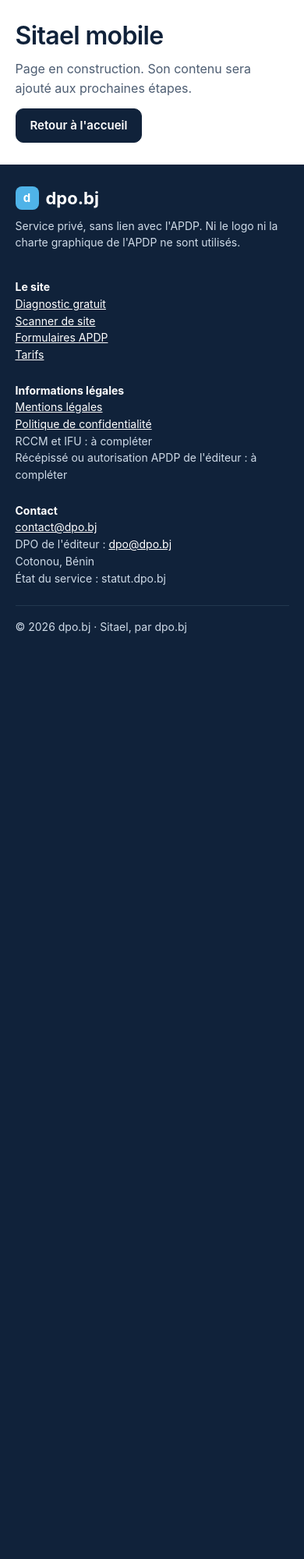
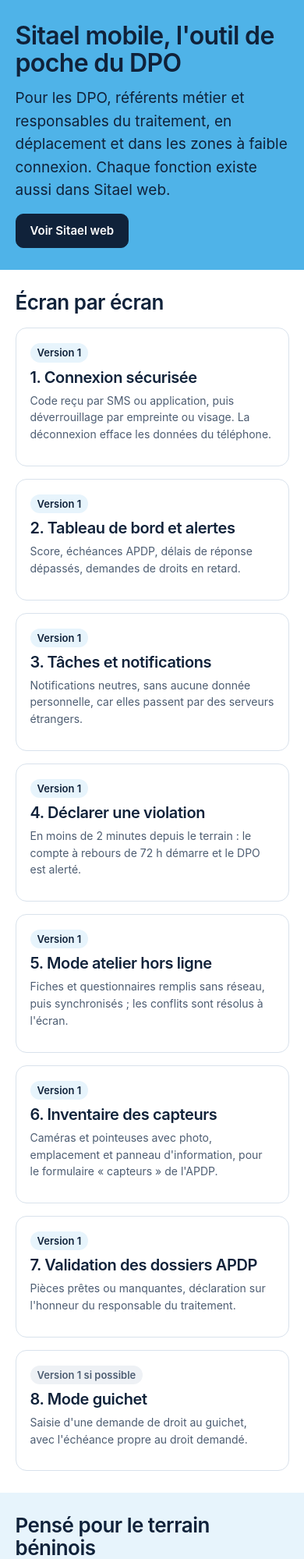
Before and after one commit to houedonoufils-stack/dpo-bj, a Laravel app: page /logiciel/mobile in a window 390 px wide. Shown: the part 271-2270 px from the top of the page at 78% size. Before the commit the page ends 1083 px from the top, so only its background shows below. Run offline with Laravel 12, Linux system fonts and the light colour scheme.

Commit message:
Site dpo.bj - Étape 4 : pages Sitael web et Sitael mobile

```diff
--- /dev/null
+++ b/app/Http/Controllers/Site/LogicielController.php
@@ -0,0 +1,83 @@
+<?php
+
+namespace App\Http\Controllers\Site;
+
+use App\Http\Controllers\Controller;
+use Illuminate\View\View;
+
+class LogicielController extends Controller
+{
+    /** Page « Sitael web » (sections 3 et 4.1 du cahier des charges). */
+    public function web(): View
+    {
+        return view('site.logiciel', [
+            // 'phare' = mis en avant, comme le demande la section 4.1
+            'modules' => [
+                ['titre' => 'Qualification du régime', 'article' => '3.2', 'phare' => true,
+                 'texte' => "Un questionnaire classe chaque traitement : hors champ, dispensé, norme simplifiée, déclaration, autorisation ou acte réglementaire, avec l'article applicable."],
+                ['titre' => 'Dossiers APDP', 'article' => '3.2 et 3.14', 'phare' => true,
+                 'texte' => "Formulaires officiels préremplis, liste des pièces, suivi du délai de l'art. 412 : alerte à J+45, échéance à J+60 ou J+90, courrier de relance."],
+                ['titre' => 'Registre des traitements', 'article' => '3.1', 'phare' => true,
+                 'texte' => 'Fiches calquées sur le formulaire unique de l\'APDP, traitements types par secteur, export PDF et tableur (art. 435).'],
+                ['titre' => "Analyses d'impact (AIPD)", 'article' => '3.8', 'phare' => true,
+                 'texte' => "Déclencheurs de l'art. 428, grille gravité × vraisemblance, avis du DPO, consultation préalable de l'APDP (art. 429)."],
+                ['titre' => 'Violations de données', 'article' => '3.9', 'phare' => true,
+                 'texte' => 'Registre des violations, compte à rebours interne de 72 h, modèles de notification à l\'APDP et aux personnes (art. 427).'],
+                ['titre' => 'Délégué à la protection des données', 'article' => '3.3', 'phare' => false,
+                 'texte' => 'Test de désignation obligatoire (art. 430), dossier de désignation, journal des missions et des signalements.'],
+                ['titre' => 'Transferts hors du Bénin', 'article' => '3.4', 'phare' => false,
+                 'texte' => 'Inventaire des flux, fondement (art. 391-392), autorisation et revue annuelle de chaque transfert.'],
+                ['titre' => 'Droits des personnes', 'article' => '3.5', 'phare' => false,
+                 'texte' => "Portail public de demandes, délais propres à chaque droit : 30, 45 ou 60 jours, alertes à mi-délai et à J-5."],
+                ['titre' => 'Consentements et prospection', 'article' => '3.6', 'phare' => false,
+                 'texte' => "Mentions d'information (art. 415-416), registre des consentements avec preuve, liste d'opposition."],
+                ['titre' => 'Données sensibles et mineurs', 'article' => '3.7', 'phare' => false,
+                 'texte' => "Détection des catégories de l'art. 394, exceptions documentées, consentement parental sous 16 ans (art. 446)."],
+                ['titre' => 'Sécurité et rapport annuel', 'article' => '3.10', 'phare' => false,
+                 'texte' => "Check-list des mesures de l'art. 426, rapport annuel à l'APDP généré à partir du registre (art. 387)."],
+                ['titre' => 'Contrôles et cabinets DPO', 'article' => '3.12', 'phare' => false,
+                 'texte' => 'Préparation aux contrôles, suivi des mises en demeure, espaces cloisonnés par client et vue consolidée.'],
+            ],
+
+            'garanties' => [
+                ['titre' => 'Hébergé au Bénin', 'texte' => "Pas de transfert hors du pays pour vos données (art. 391 et 407)."],
+                ['titre' => 'Double authentification', 'texte' => 'Code par application ou SMS, verrouillage après plusieurs échecs.'],
+                ['titre' => 'Journal non modifiable', 'texte' => 'Accès et modifications horodatés, conservés au moins 12 mois.'],
+                ['titre' => 'Données cloisonnées', 'texte' => 'Chaque organisation ne voit que ses propres données.'],
+            ],
+        ]);
+    }
+
+    /** Page « Sitael mobile » (section 5.2 du cahier des charges). */
+    public function mobile(): View
+    {
+        return view('site.mobile', [
+            'ecrans' => [
+                ['titre' => 'Connexion sécurisée', 'priorite' => 'P1',
+                 'texte' => 'Code reçu par SMS ou application, puis déverrouillage par empreinte ou visage. La déconnexion efface les données du téléphone.'],
+                ['titre' => 'Tableau de bord et alertes', 'priorite' => 'P1',
+                 'texte' => 'Score, échéances APDP, délais de réponse dépassés, demandes de droits en retard.'],
+                ['titre' => 'Tâches et notifications', 'priorite' => 'P1',
+                 'texte' => 'Notifications neutres, sans aucune donnée personnelle, car elles passent par des serveurs étrangers.'],
+                ['titre' => 'Déclarer une violation', 'priorite' => 'P1',
+                 'texte' => 'En moins de 2 minutes depuis le terrain : le compte à rebours de 72 h démarre et le DPO est alerté.'],
+                ['titre' => 'Mode atelier hors ligne', 'priorite' => 'P1',
+                 'texte' => 'Fiches et questionnaires remplis sans réseau, puis synchronisés ; les conflits sont résolus à l\'écran.'],
+                ['titre' => 'Inventaire des capteurs', 'priorite' => 'P1',
+                 'texte' => 'Caméras et pointeuses avec photo, emplacement et panneau d\'information, pour le formulaire « capteurs » de l\'APDP.'],
+                ['titre' => 'Validation des dossiers APDP', 'priorite' => 'P1',
+                 'texte' => 'Pièces prêtes ou manquantes, déclaration sur l\'honneur du responsable du traitement.'],
+                ['titre' => 'Mode guichet', 'priorite' => 'P2',
+                 'texte' => "Saisie d'une demande de droit au guichet, avec l'échéance propre au droit demandé."],
+            ],
+
+            'exigences' => [
+                'Technologie' => 'Flutter, une seule base de code pour Android et iOS ; Android testé en priorité.',
+                'Appareils' => "Fluide sur un Android d'entrée de gamme (2 Go de mémoire), application de moins de 30 Mo.",
+                'Sécurité' => 'Données chiffrées sur le téléphone, effacement à la déconnexion, masquage des écrans sensibles.',
+                'Synchronisation' => 'File locale, détection des conflits et écran de résolution.',
+                'Publication' => '« Sitael, par dpo.bj » sur Google Play et l\'App Store.',
+            ],
+        ]);
+    }
+}
--- a/public/css/site.css
+++ b/public/css/site.css
@@ -177,3 +177,14 @@ details p { margin-top: 8px; color: var(--mut); }
   .diag { grid-template-columns: minmax(0, 1fr); }
   .sticky { position: static; }
 }
+
+/* ===== Pages Logiciel ===== */
+.card-phare { border: 2px solid var(--sky); }
+.t-n { background: #eef1f5; color: var(--mut); }
+.tableau { width: 100%; border-collapse: collapse; margin-top: 14px; background: var(--card); border-radius: 14px; overflow: hidden; }
+.tableau th, .tableau td { text-align: left; vertical-align: top; padding: 12px 14px; border-bottom: 1px solid var(--line); }
+.tableau th { width: 200px; font-weight: 600; }
+@media (max-width: 600px) {
+  .tableau th, .tableau td { display: block; width: auto; }
+  .tableau th { border-bottom: 0; padding-bottom: 0; }
+}
--- /dev/null
+++ b/resources/views/site/mobile.blade.php
@@ -0,0 +1,51 @@
+@extends('layouts.site')
+
+@section('title', 'Sitael mobile')
+
+@section('content')
+
+    <section class="band hero" style="padding-bottom:clamp(28px,4vw,64px)">
+        <div class="wrap">
+            <h1>Sitael mobile, l'outil de poche du DPO</h1>
+            <p class="lead">
+                Pour les DPO, référents métier et responsables du traitement, en déplacement et dans les zones
+                à faible connexion. Chaque fonction existe aussi dans Sitael web.
+            </p>
+            <a class="btn pri" href="{{ route('site.logiciel') }}">Voir Sitael web</a>
+        </div>
+    </section>
+
+    <section class="band">
+        <div class="wrap">
+            <h2>Écran par écran</h2>
+            <div class="grid g4" style="margin-top:18px">
+                @foreach ($ecrans as $ecran)
+                    <div class="card">
+                        <span @class(['tag', 't-n' => $ecran['priorite'] !== 'P1'])>
+                            {{ $ecran['priorite'] === 'P1' ? 'Version 1' : 'Version 1 si possible' }}
+                        </span>
+                        <h3 style="margin-top:8px">{{ $loop->iteration }}. {{ $ecran['titre'] }}</h3>
+                        <p class="mut small">{{ $ecran['texte'] }}</p>
+                    </div>
+                @endforeach
+            </div>
+        </div>
+    </section>
+
+    <section class="band fond-ciel">
+        <div class="wrap">
+            <h2>Pensé pour le terrain béninois</h2>
+            <table class="tableau">
+                <tbody>
+                    @foreach ($exigences as $sujet => $detail)
+                        <tr>
+                            <th scope="row">{{ $sujet }}</th>
+                            <td>{{ $detail }}</td>
+                        </tr>
+                    @endforeach
+                </tbody>
+            </table>
+        </div>
+    </section>
+
+@endsection
--- a/routes/web.php
+++ b/routes/web.php
@@ -8,6 +8,7 @@ use App\Http\Middleware\EnsureTeamMembership;
 use Illuminate\Support\Facades\Route;
 use App\Http\Controllers\Site\AccueilController;
 use App\Http\Controllers\Site\DiagnosticController;
+use App\Http\Controllers\Site\LogicielController;
 
 /*
 |--------------------------------------------------------------------------
@@ -19,8 +20,8 @@ Route::get('/', AccueilController::class)->name('home');
 Route::name('site.')->group(function () {
     Route::get('/diagnostic', [DiagnosticController::class, 'show'])->name('diagnostic');
     Route::post('/diagnostic', [DiagnosticController::class, 'evaluer'])->name('diagnostic.evaluer');
-    Route::view('/logiciel', 'site.page', ['titre' => 'Sitael web'])->name('logiciel');
-    Route::view('/logiciel/mobile', 'site.page', ['titre' => 'Sitael mobile'])->name('mobile');
+    Route::get('/logiciel', [LogicielController::class, 'web'])->name('logiciel');
+    Route::get('/logiciel/mobile', [LogicielController::class, 'mobile'])->name('mobile');
     Route::view('/solutions/secteurs', 'site.page', ['titre' => 'Solutions par secteur'])->name('secteurs');
     Route::view('/services', 'site.page', ['titre' => "Services d'accompagnement"])->name('services');
     Route::view('/livre-v', 'site.page', ['titre' => 'Comprendre le Livre V'])->name('livre-v');
```
Also changed, not shown: resources/views/site/logiciel.blade.php (added, +69 -0 lines), tests/Feature/site/LogicielTest.php (added, +17 -0 lines).
